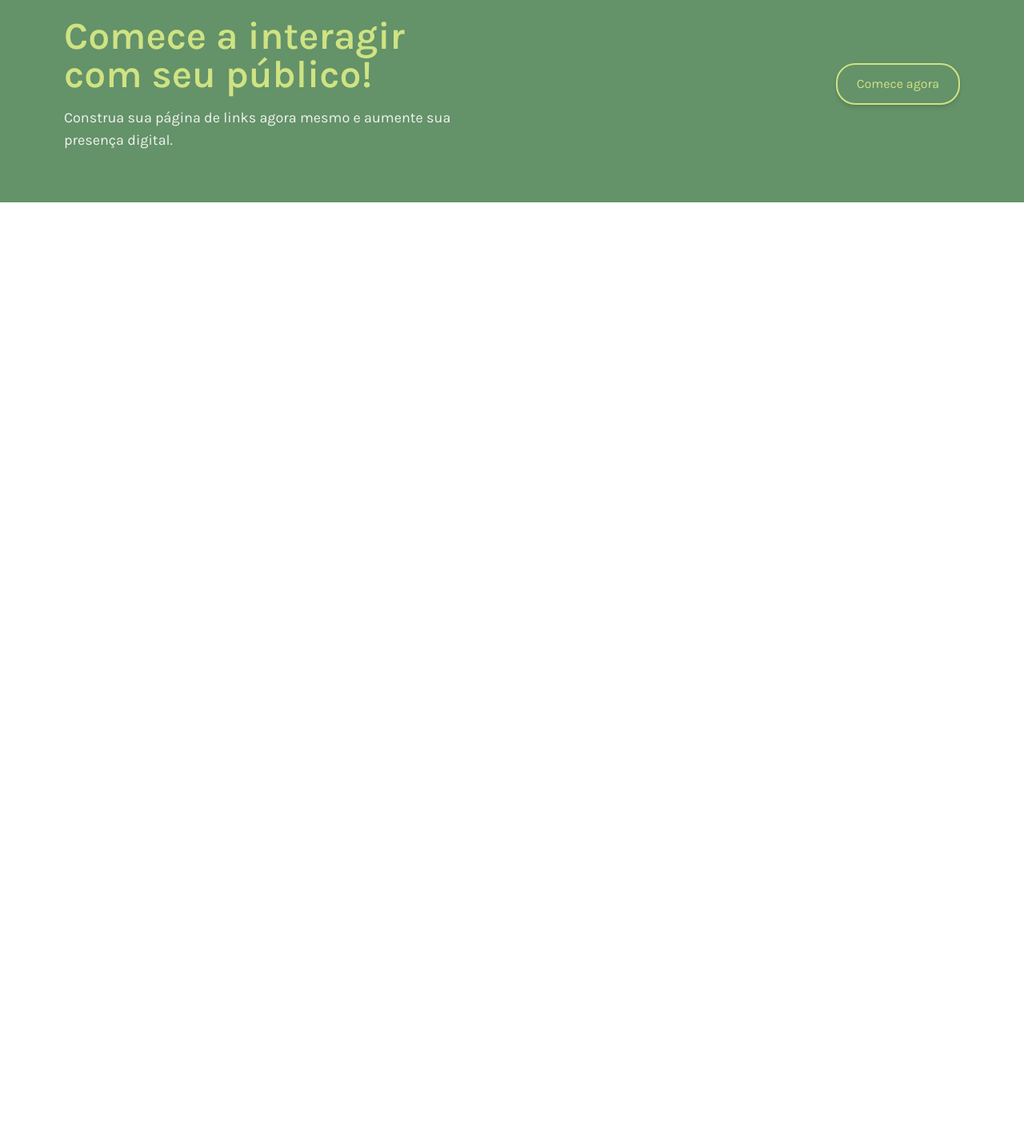
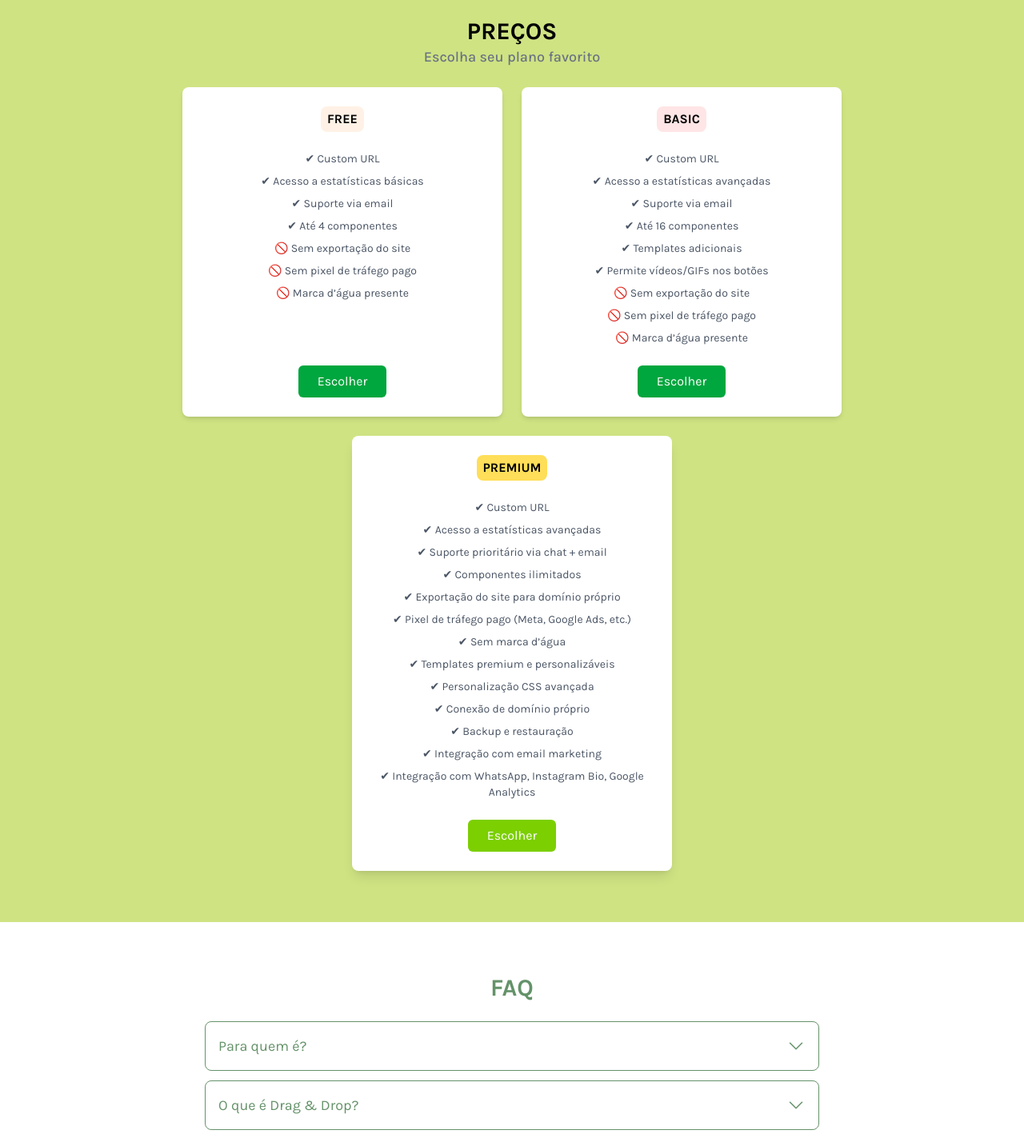
Before and after one commit to Aenewsss/lp-linkiwi, a Next.js app: page / in a window 1280 px wide. Shown: the part 2320-3743 px from the top of the page at 80% size. Before the commit the page ends 2573 px from the top, so only its background shows below. Built offline with nearby package versions, Linux system fonts and the light colour scheme.

Commit message:
faq and price sections added

```diff
--- a/src/app/page.tsx
+++ b/src/app/page.tsx
@@ -1,7 +1,45 @@
+'use client'
+
 import Image from "next/image";
 import Link from "next/link";
+import { useState } from "react";
+import { ChevronDownIcon } from "@heroicons/react/24/solid";
+
+const faqItems = [
+  {
+    question: "Para quem é?",
+    answer: "Nosso serviço é ideal para criadores de conteúdo, empresas e profissionais que desejam criar páginas personalizadas de forma rápida e intuitiva.",
+  },
+  {
+    question: "O que é Drag & Drop?",
+    answer: "Drag & Drop é uma funcionalidade que permite arrastar e soltar elementos na tela para criar sua página de maneira fácil e sem precisar programar.",
+  },
+  {
+    question: "Qual formato dos arquivos ao exportar?",
+    answer: "Ao exportar seu site, você receberá os arquivos no formato HTML, CSS e JavaScript, prontos para serem hospedados no seu próprio domínio.",
+  },
+  {
+    question: "Posso criar mais de um perfil na minha conta?",
+    answer: "Sim! Dependendo do seu plano, você pode criar múltiplos perfis e gerenciar diversas páginas dentro de uma única conta.",
+  },
+  {
+    question: "Após exportar, o site é meu?",
+    answer: "Sim, ao exportar seu site, você tem total controle sobre os arquivos e pode hospedá-los onde quiser.",
+  },
+  {
+    question: "O que é o código de rastreamento da Meta e Google Ads?",
+    answer: "São códigos usados para rastrear visitantes e medir o desempenho de anúncios pagos no Facebook (Meta) e Google Ads.",
+  }
+];
 
 export default function Home() {
+
+  const [openIndex, setOpenIndex] = useState<number | null>(null);
+
+  const toggleFAQ = (index: number) => {
+    setOpenIndex(openIndex === index ? null : index);
+  };
+
   return (
     <div className="flex flex-col  w-full">
       {/* Hero Section */}
@@ -19,8 +57,8 @@ export default function Home() {
                 <Link className="transition-all hover:scale-105" href="/#funcoes">FUNÇÕES</Link>
                 <Link className="transition-all hover:scale-105" href="/#precos">PREÇOS</Link>
                 <Link className="transition-all hover:scale-105" href="/#faq">FAQ</Link>
-                <Link href="https://linkiwi.vercel.app/" className="md:hidden flex text-black font-bold transition-all hover:scale-105">LOG IN</Link>
-                <Link href="https://linkiwi.vercel.app/" className="md:hidden flex bg-[#649269] text-[#CFE383] border-2 border-[#CFE383] rounded-4xl py-1 px-2 font-bold transition-all hover:scale-105">INSCREVA-SE</Link>
+                <Link href="https://linkiwi.vercel.app/login" className="md:hidden flex text-black font-bold transition-all hover:scale-105">LOG IN</Link>
+                <Link href="https://linkiwi.vercel.app/register" className="md:hidden flex bg-[#649269] text-[#CFE383] border-2 border-[#CFE383] rounded-4xl py-1 px-2 font-bold transition-all hover:scale-105">INSCREVA-SE</Link>
               </div>
 
             </div>
@@ -43,8 +81,8 @@ export default function Home() {
           <Image className="w-1/2 md:block hidden" width={300} height={300} src="/top-image.svg" alt="Imagem topo" />
 
           <div className="md:flex hidden gap-4 md:absolute top-0 end-30 items-center">
-            <Link href="https://linkiwi.vercel.app/" className="text-black font-bold transition-all hover:scale-105">LOG IN</Link>
-            <Link href="https://linkiwi.vercel.app/" className="bg-[#649269] text-[#CFE383] border-2 border-[#CFE383] rounded-4xl py-1 px-2 font-bold transition-all hover:scale-105">INSCREVA-SE</Link>
+            <Link href="https://linkiwi.vercel.app/login" className="text-black font-bold transition-all hover:scale-105">LOG IN</Link>
+            <Link href="https://linkiwi.vercel.app/register" className="bg-[#649269] text-[#CFE383] border-2 border-[#CFE383] rounded-4xl py-1 px-2 font-bold transition-all hover:scale-105">INSCREVA-SE</Link>
           </div>
         </nav>
       </section>
@@ -129,45 +167,111 @@ export default function Home() {
       </section >
 
       {/* Preços */}
-      {/* < section className="py-16 px-6 bg-[#CFE383] text-center" >
-        <h2 className="text-3xl font-semibold text-black">Preços</h2>
-        <span className="text-3xl font-semibold text-gray-800">Escolha seu plano favorito</span>
-        <div className="grid grid-cols-1 md:grid-cols-3 gap-6 mt-6">
-          <div className="bg-white shadow-md p-6 rounded-lg border">
-            <h3 className="text-xl font-bold text-[#649269 ]">FREE</h3>
+      <section className="py-16 px-6 bg-[#CFE383] text-center">
+        <h2 className="text-3xl font-bold text-black">PREÇOS</h2>
+        <span className="text-lg font-medium text-gray-500">Escolha seu plano favorito</span>
+
+        <div className="flex flex-wrap gap-6 mt-6 justify-center">
+
+          {/* FREE */}
+          <div className="bg-white w-[400px] shadow-md p-6 rounded-lg flex flex-col justify-between">
+            <div className="flex flex-col gap-2">
+              <h3 className="font-bold bg-[#FFF1E5] text-black flex place-self-center px-2 py-1 rounded-lg">FREE</h3>
               <ul className="mt-4 text-gray-600 text-sm space-y-2">
                 <li>✔ Custom URL</li>
-              <li>✔ Acesso a estatísticas</li>
+                <li>✔ Acesso a estatísticas básicas</li>
                 <li>✔ Suporte via email</li>
+                <li>✔ Até 4 componentes</li>
+                <li>🚫 Sem exportação do site</li>
+                <li>🚫 Sem pixel de tráfego pago</li>
+                <li>🚫 Marca d’água presente</li>
               </ul>
-            <button className="mt-6 bg-green-600 text-white px-6 py-2 rounded-md hover:bg-green-700">
+            </div>
+            <button className="flex self-center mt-6 bg-green-600 text-white px-6 py-2 rounded-md hover:bg-green-700 cursor-pointer">
               Escolher
             </button>
           </div>
-          <div className="bg-white shadow-md p-6 rounded-lg border">
-            <h3 className="text-xl font-bold text-[#649269 ]">BASIC</h3>
+
+          {/* BASIC */}
+          <div className="bg-white w-[400px] shadow-md p-6 rounded-lg flex flex-col justify-between">
+            <div className="flex flex-col gap-2">
+
+              <h3 className="font-bold bg-[#FFE5E5] text-black flex place-self-center px-2 py-1 rounded-lg">BASIC</h3>
               <ul className="mt-4 text-gray-600 text-sm space-y-2">
                 <li>✔ Custom URL</li>
-              <li>✔ Acesso a estatísticas</li>
+                <li>✔ Acesso a estatísticas avançadas</li>
                 <li>✔ Suporte via email</li>
+                <li>✔ Até 16 componentes</li>
+                <li>✔ Templates adicionais</li>
+                <li>✔ Permite vídeos/GIFs nos botões</li>
+                <li>🚫 Sem exportação do site</li>
+                <li>🚫 Sem pixel de tráfego pago</li>
+                <li>🚫 Marca d’água presente</li>
               </ul>
-            <button className="mt-6 bg-green-600 text-white px-6 py-2 rounded-md hover:bg-green-700">
+            </div>
+            <button className="flex self-center mt-6 bg-green-600 text-white px-6 py-2 rounded-md hover:bg-red-700 cursor-pointer">
               Escolher
             </button>
           </div>
-          <div className="bg-white shadow-md p-6 rounded-lg border">
-            <h3 className="text-xl font-bold text-[#649269 ]">PRO</h3>
+
+          {/* PREMIUM */}
+          <div className="bg-white w-[400px] shadow-lg p-6 rounded-lg flex flex-col justify-between">
+            <div className="flex flex-col gap-2">
+
+              <h3 className="font-bold bg-[#FFDE59] text-black flex place-self-center px-2 py-1 rounded-lg">PREMIUM</h3>
               <ul className="mt-4 text-gray-600 text-sm space-y-2">
                 <li>✔ Custom URL</li>
-              <li>✔ Acesso a estatísticas</li>
-              <li>✔ Suporte via email</li>
+                <li>✔ Acesso a estatísticas avançadas</li>
+                <li>✔ Suporte prioritário via chat + email</li>
+                <li>✔ Componentes ilimitados</li>
+                <li>✔ Exportação do site para domínio próprio</li>
+                <li>✔ Pixel de tráfego pago (Meta, Google Ads, etc.)</li>
+                <li>✔ Sem marca d’água</li>
+                <li>✔ Templates premium e personalizáveis</li>
+                <li>✔ Personalização CSS avançada</li>
+                <li>✔ Conexão de domínio próprio</li>
+                <li>✔ Backup e restauração</li>
+                <li>✔ Integração com email marketing</li>
+                <li>✔ Integração com WhatsApp, Instagram Bio, Google Analytics</li>
               </ul>
-            <button className="mt-6 bg-green-600 text-white px-6 py-2 rounded-md hover:bg-green-700">
+            </div>
+            <button className="flex self-center mt-6 bg-lime-500 text-white px-6 py-2 rounded-md hover:bg-yellow-700 cursor-pointer">
               Escolher
             </button>
           </div>
+
         </div>
-      </section > */}
+      </section>
+
+      <section className="py-16 px-6 bg-white text-center text-[#649269]">
+        <h2 className="text-3xl font-bold">FAQ</h2>
+
+        <div className="max-w-3xl mx-auto mt-6">
+          {faqItems.map((item, index) => (
+            <div key={index} className="mb-3">
+              <button
+                onClick={() => toggleFAQ(index)}
+                className="cursor-pointer w-full flex justify-between items-center border text-[#649269] text-left p-4 rounded-lg focus:outline-none"
+              >
+                <span className="text-lg">{item.question}</span>
+                <ChevronDownIcon
+                  className={`w-6 h-6 transition-transform ${openIndex === index ? "rotate-180" : "rotate-0"
+                    }`}
+                />
+              </button>
+
+              <div
+                className={`overflow-hidden transition-max-height duration-[400ms] ease-in-out ${openIndex === index ? "max-h-40" : "max-h-0"
+                  }`}
+              >
+                <div className="bg-[#FAFAFA] text-[#649269] p-4 rounded-b-lg mt-1 text-start">
+                  {item.answer}
+                </div>
+              </div>
+            </div>
+          ))}
+        </div>
+      </section>
 
       {/* CTA */}
       < section className="w-full bg-[#649269] text-[#CFE383] py-16 text-center px-20 flex justify-between items-center md:flex-nowrap flex-wrap" >
```
Also changed, not shown: package.json (+6 -5 lines), 1 other file (tests, documents, lock files or other folders). Lines whose indentation alone changed are shown as unchanged.
